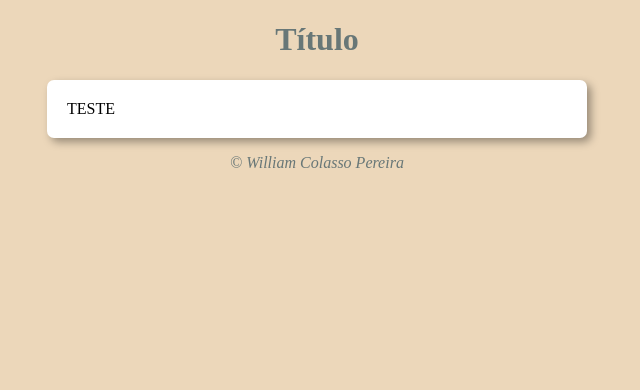
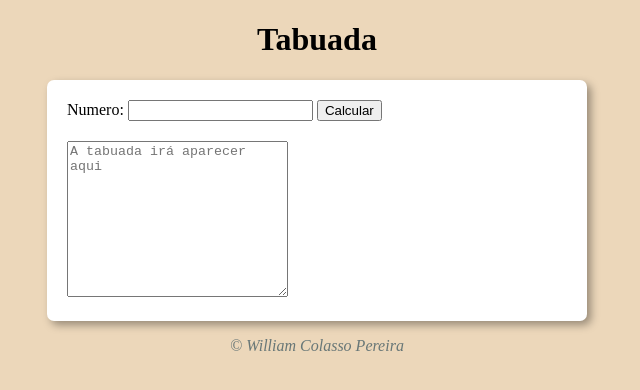
Before and after one commit to William-Colasso/Curso-em-v-deo-material, a plain HTML site: page JavaScript/Aula14/ex017/index.html in a window 1280 px wide. Shown: the whole page, without its empty margins (323-963 px from the left). Drawn offline with Linux system fonts and the light colour scheme.

Commit message:
Atividade completa

```diff
--- a/JavaScript/Aula14/ex017/index.html
+++ b/JavaScript/Aula14/ex017/index.html
@@ -3,15 +3,15 @@
 <head>
     <meta charset="UTF-8">
     <meta name="viewport" content="width=device-width, initial-scale=1.0">
-    <title>Exercício Módulo D</title>
+    <title>Exercício Tabuada</title>
     <link rel="stylesheet" href="style.css">
 </head>
 <body>
-    <header><h1>Título</h1></header>
+    <header><h1 id="titulo">Tabuada</h1></header>
     <section>
-        <div>TESTE</div>
+        <div>Numero: <input type="number"  id="entrada_numero"> <button id="calcular" onclick="calcular()" >Calcular</button> </div>
 
-        <div></div>
+        <div><textarea name="" id="resultado" rows="10" placeholder="A tabuada irá aparecer aqui" readonly cols="25"></textarea></div>
     </section>
     <footer><p>&copy; William Colasso Pereira</p></footer>
     <div><script src="script.js"></script></div>
--- a/JavaScript/Aula14/ex017/script.js
+++ b/JavaScript/Aula14/ex017/script.js
@@ -0,0 +1,16 @@
+function calcular() {
+  var numero = Number(document.getElementById("entrada_numero").value);
+  var resultado = document.getElementById("resultado");
+  var texto = "";
+  if (numero == 0) {
+    alert("Coloque algum número para calcular!");
+  } else {
+    var tabuada = [];
+
+    for (let i = 1; i < 11; i++) {
+      tabuada[i] = `${numero}x${i}` + "=" + `${i * numero}` + "\n";
+      texto += tabuada[i];
+    }
+    resultado.innerHTML = texto
+  }
+}
--- a/JavaScript/Aula14/ex017/style.css
+++ b/JavaScript/Aula14/ex017/style.css
@@ -19,3 +19,11 @@ footer{
     color: #687777;
     font-style: italic;
 }
+
+#resultado{
+    margin-top: 20px;
+    color: black;
+}
+#titulo{
+    color: black;
+}
```
